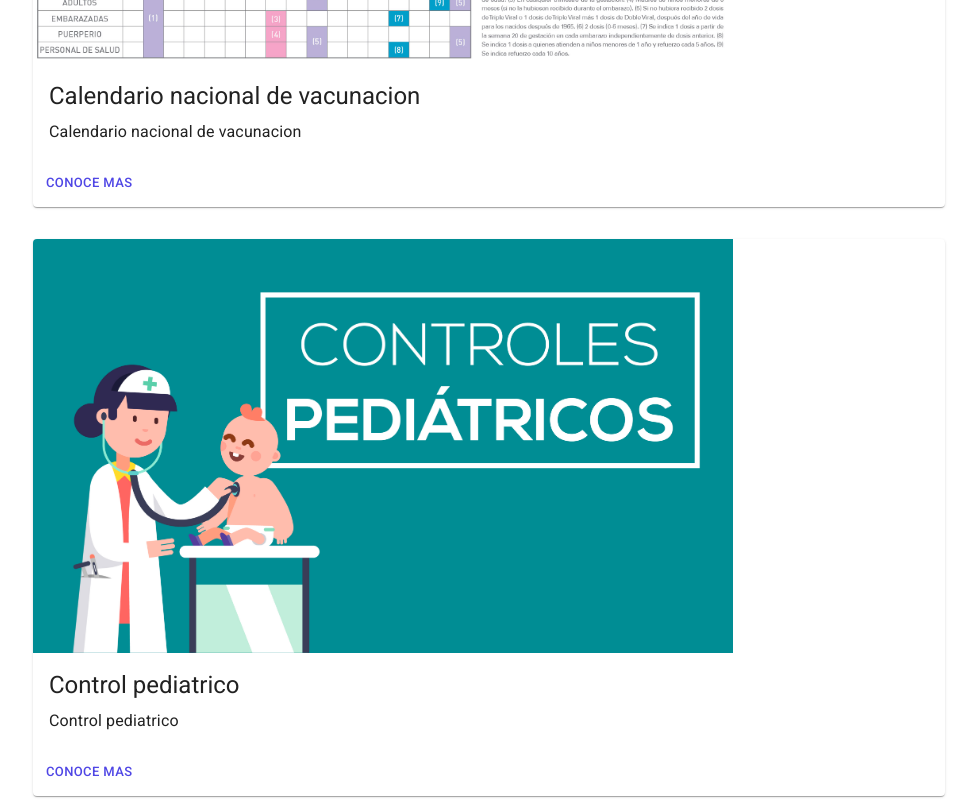
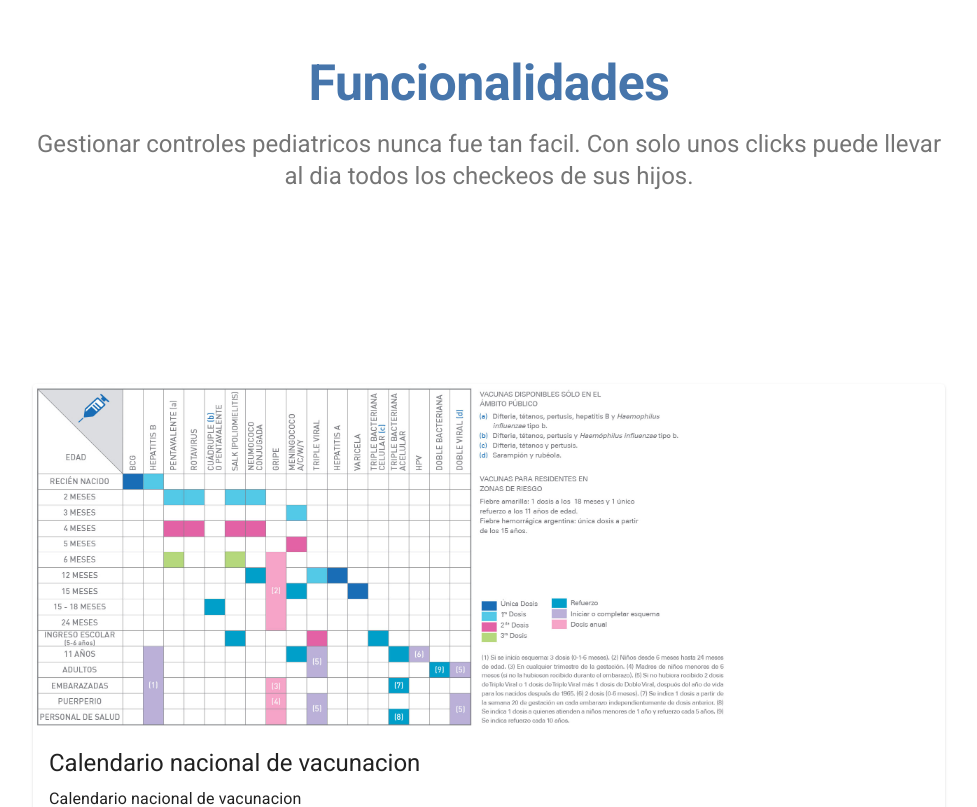
Before and after one commit to emanuelbrea/ai-2021, a React (Create React App) app: page / in a window 1280 px wide. Shown: the part 1320-2127 px from the top of the page, without its empty margins (151-1128 px from the left). Built offline with nearby package versions, Linux system fonts and the light colour scheme.

Commit message:
Agrego animaciones

```diff
--- a/src/components/Home.js
+++ b/src/components/Home.js
@@ -1,7 +1,7 @@
 import {Button, Card, CardActions, CardContent, CardMedia, Container, Grid, Typography} from "@material-ui/core";
 import {makeStyles} from "@material-ui/core/styles";
 import Footer from "./Footer";
-import React from "react";
+import React, {useEffect} from "react";
 import CalendarioVacunacion from "../images/CalendarioVacunacion.jpg";
 import ControlesPediatricos from "../images/ControlesPediatricos.jpg";
 import Percentiles from "../images/Percentiles.jpg";
@@ -10,12 +10,15 @@ import AOS from "aos/dist/aos";
 import "aos/dist/aos.css";
 import Box from "@material-ui/core/Box";
 
-AOS.init({once: true});
 
 const useStyles = makeStyles((theme) => ({
     heroTitle: {
         padding: theme.spacing(8, 0, 6),
         marginTop: theme.spacing(16),
+    },
+    heroTitle2: {
+        marginTop: theme.spacing(50),
+        marginBottom: theme.spacing(16),
     },
     heroContent: {
         marginRight: theme.spacing(18),
@@ -41,7 +44,7 @@ const useStyles = makeStyles((theme) => ({
     },
     cardMedia: {
         marginTop: '30',
-        width: 700,
+        width: 700
     },
     cardContent: {
         flexGrow: 1,
@@ -70,27 +73,6 @@ const cards = [
         image: Percentiles,
         title: "Percentiles y parametros generales",
         link: "https://www.mayoclinic.org/es-es/healthy-lifestyle/infant-and-toddler-health/in-depth/healthy-baby/art-20044767"
-    },
-    {
-        key: 4,
-        description: "Calendario nacional de vacunacion",
-        image: CalendarioVacunacion,
-        title: "Calendario nacional de vacunacion",
-        link: "https://www.stamboulian.com.ar/pacientes/calendario-nacional-de-vacunacion/"
-    },
-    {
-        key: 5,
-        description: "Control pediatrico",
-        image: ControlesPediatricos,
-        title: "Control pediatrico",
-        link: "https://www.clinicapueyrredon.com/control-pediatrico-del-nino-sano/"
-    },
-    {
-        key: 6,
-        description: "Percentiles ",
-        image: Percentiles,
-        title: "Percentiles y parametros generales",
-        link: "https://www.mayoclinic.org/es-es/healthy-lifestyle/infant-and-toddler-health/in-depth/healthy-baby/art-20044767"
     }
 ];
 
@@ -103,12 +85,16 @@ const openInNewTab = (url) => {
 export default function Home() {
     const classes = useStyles();
 
+    useEffect(() => {
+        AOS.init();
+    }, []);
+
     return (
         <React.Fragment>
             <main>
                 <Container className={classes.heroTitle} maxWidth="xl">
                     <Box display="flex" width={1} m={1} p={1}>
-                        <Box p={1} className={classes.heroContent}>
+                        <Box p={1} className={classes.heroContent} data-aos="zoom-in-up" data-aos-duration={1500}>
                             <Container>
                                 <Typography component="h1" variant="h2" align="center" color="textPrimary" gutterBottom
                                             className={classes.heroText}>
@@ -120,7 +106,7 @@ export default function Home() {
                                 </Typography>
                             </Container>
                         </Box>
-                        <Box p={1} className={classes.heroImage}>
+                        <Box p={1} className={classes.heroImage} data-aos="zoom-in-up" data-aos-duration={1500}>
                             <CardMedia
                                 className={classes.cardMedia}
                                 title={'doctor'}
@@ -130,15 +116,29 @@ export default function Home() {
                             />
                         </Box>
                     </Box>
+                </Container>
+
+                <Container className={classes.heroTitle2} maxWidth="md" data-aos="zoom-in-up"
+                           data-aos-duration={1500} >
+
+                    <Typography component="h1" variant="h2" align="center" color="textPrimary" gutterBottom
+                                className={classes.heroText}>
+                        Funcionalidades
+                    </Typography>
+                    <Typography variant="h5" align="center" color="textSecondary" paragraph>
+                        Gestionar controles pediatricos nunca fue tan facil.
+                        Con solo unos clicks puede llevar al dia todos los checkeos de sus hijos.
+                    </Typography>
+
 
                 </Container>
 
                 <Container className={classes.cardGrid} maxWidth="md">
                     {/* End hero unit */}
-                    <Grid container spacing={4}>
+                    <Grid container  >
                         {cards.map((card) => (
                             <Grid item key={card} xs={12} data-aos="zoom-in-up"
-                                  data-aos-duration={1500}>
+                                  data-aos-duration={1500} style={{marginBottom:50}}>
                                 <Card className={classes.card}>
                                     <CardMedia
                                         className={classes.cardMedia}
```
Also changed, not shown: public/index.html (+0 -22 lines).
